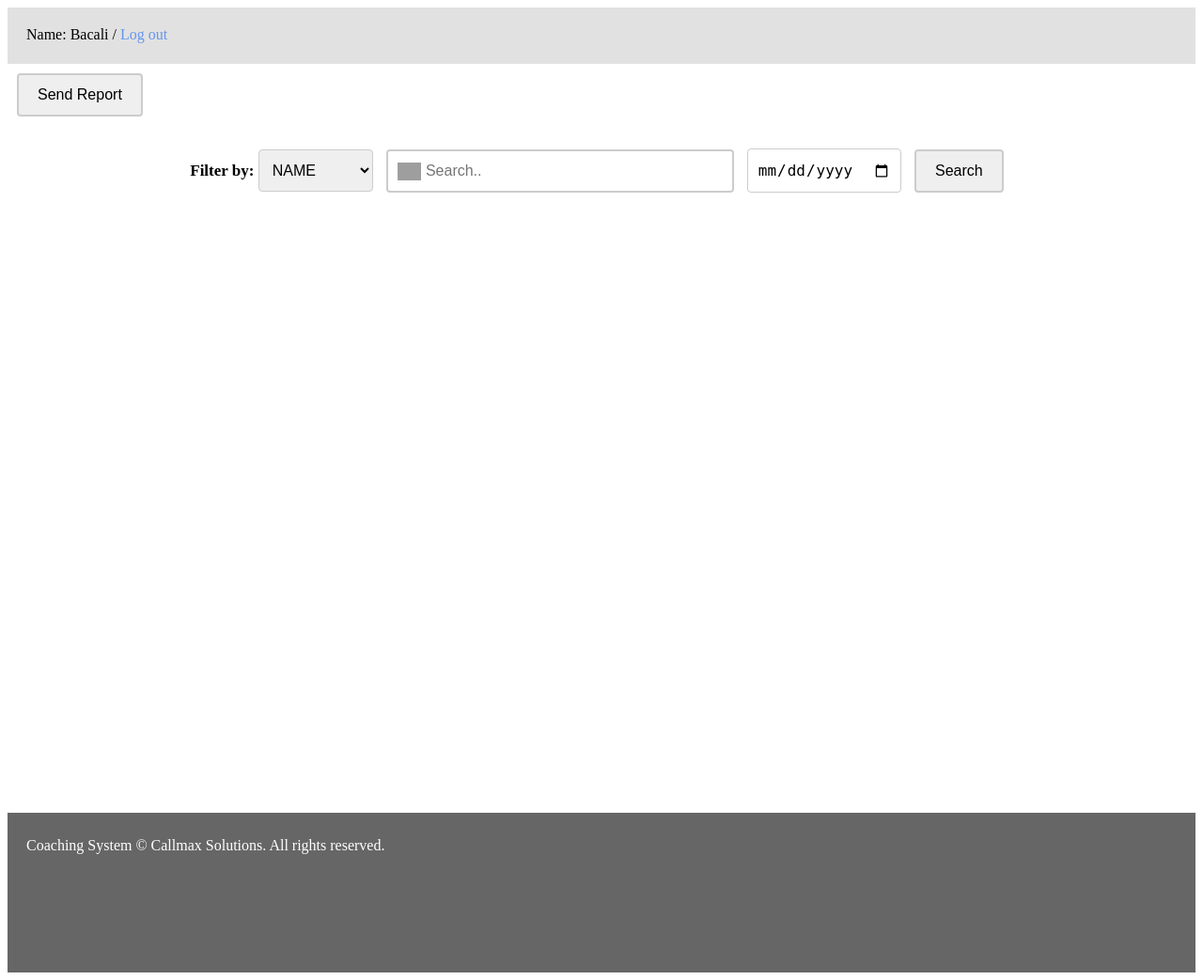
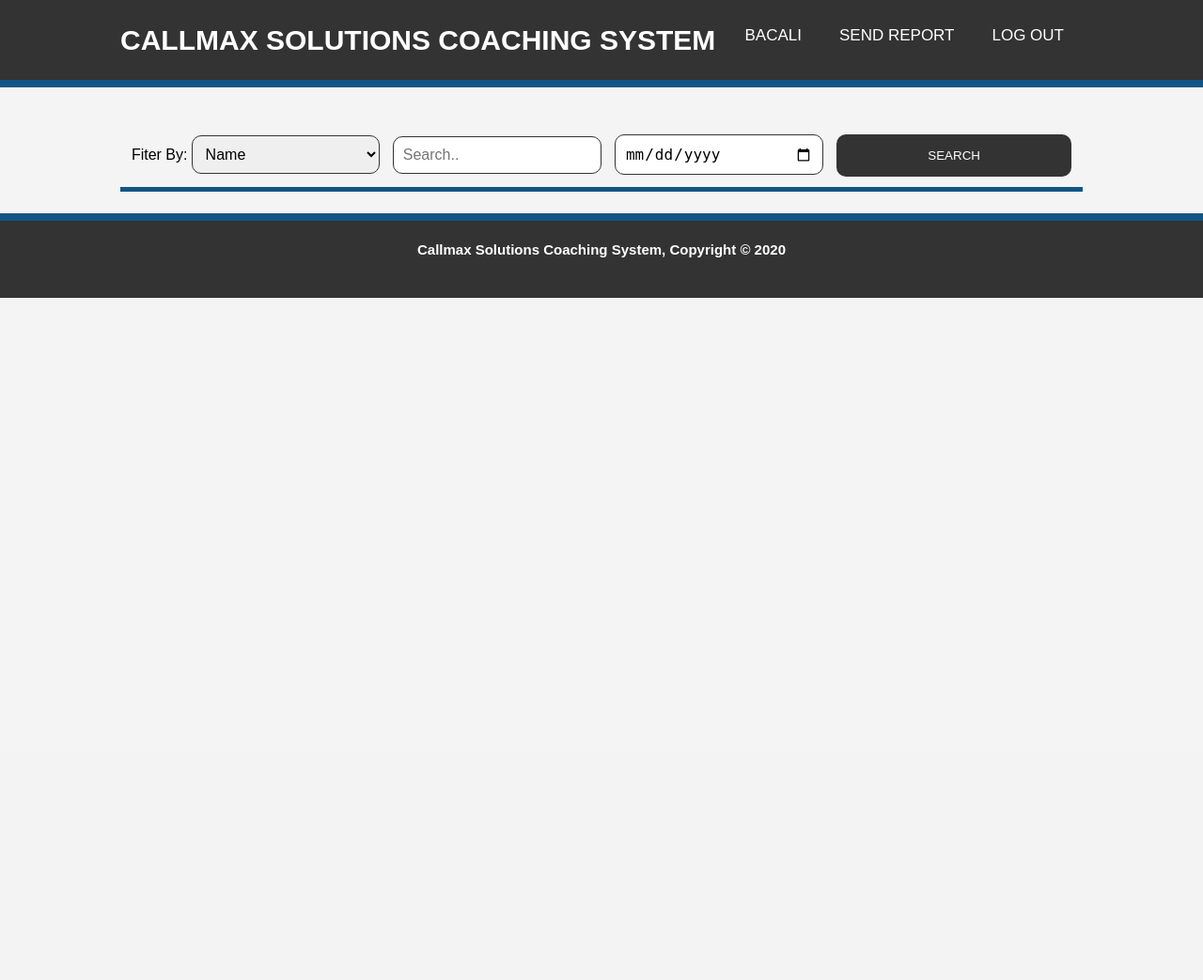
Before and after one commit to lncmchl3/Callmax_Coaching, a PHP site: page /callmaxcoaching/agentSearch/AgentSearch.php in a window 1280 px wide. Shown: the whole page at 94% size. After the commit the page ends 317 px from the top, so only its background shows below. Run offline with PHP 8.4, Linux system fonts and the light colour scheme; a user stored in the database is signed in; data comes from the database, SQL or seed files in the repository; grey boxes are pictures that could not be loaded.

Commit message:
Draft UI for AgentSeach.php

```diff
--- a/QAV/reports.php
+++ b/QAV/reports.php
@@ -18,6 +18,8 @@ Welcome <?php echo $_SESSION['name']." position ".$_SESSION['demerits']; ?>. <a
 
 
 
+
+
 <?php
         }else{
         	header("location:../error/error.php");
--- a/agentSearch/AgentSearch.php
+++ b/agentSearch/AgentSearch.php
@@ -2,8 +2,9 @@
 <!DOCTYPE html>
 <html>
 <head>
-    <title>Coaching System</title>
-    <link href="agentSearchv3.css" rel="stylesheet" type="text/css">
+    <title>Callmax Solutions Coaching System</title>
+    <!-- <link href="agentSearchv3.css" rel="stylesheet" type="text/css"> -->
+    <link rel="stylesheet" type="text/css" href="../css/html-style.css">
 </head>
 <body>
     <?php
@@ -18,38 +19,67 @@
     ?>
 
 <!-- code for content here -->
-<div class="header">Name: <?php echo $_SESSION['name']; ?> / <a class="ab" href='../logout.php?logout'>Log out</a>
+<header>
+    <div class="container">
+
+        <div id="branding">
+
+            <h1>Callmax Solutions Coaching System</h1>
         </div>
+        <nav>
+            <ul>
+              <li><a href='../logout.php?logout'>Log out</a></li>
+              <li><a href='sendReport.php'>Send Report</a></li>
+              <li><a href="#"><?php echo $_SESSION['name']; ?> </a></li>
+            </ul>
+        </nav>
+    </div>
+</header>
+
+
+
 <!-- Welcome <?php echo $_SESSION['name']." position ".$_SESSION['demerits']; ?>. <a href="logout.php?logout">Logout</a> -->
 
-<button onclick="window.location='sendReport.php'">Send Report</button>
-            <div class="topnav">
-                <div class="topnav-centered">
-                    <form name="searchForm" method="post" autocomplete="off" class="active">
-                    <b>Filter by:</b>
+
+
+
+            <div class="container">
+              <div class="search-formbox">
+                    <form class="searchForm" name="searchForm" method="post" autocomplete="off" class="active">
+
+
+                      <label>Fiter By:</label>
                       <select name="item">
-                        <option value="agent">NAME</option>
-                        <option value="account">ACCOUNT</option>
-                        <option value="status">STATUS</option>
+                          <option value="agent">Name</option>
+                          <option value="account">Account</option>
+                          <option value="status">Status</option>
                       </select>
+
                       <input type="text" name="search" placeholder="Search.." >
                       <input type="date" name="date">
-                    <button type="submit" name="searchForm">Search</button>
+                      <button class="button" type="submit" name="searchForm">Search</button>
                 </form>
+
                 </div>
+                <!-- end of search-formbox -->
+
             </div>
-            <div class="main-content">
-<center>
+            <!-- end of container -->
+
+
+            <!-- start of table -->
+            <div class="container">
+              <div>
+
               <?php include('search.php'); ?>
-
               <?php
               if ($choices == null) {
               ?>
               <br/>
               <?php
-                    } else {
+              }
+              else {
               ?>
-
               <?php
               include('../connection.php');
 
@@ -104,8 +134,12 @@
                                       }
                                   ?>
                               <?php } ?>
-</center>
+
               </div>
+
+            </div>
+
+
 <?php
         }else{
             header("location:error/error.php");
@@ -114,9 +148,10 @@
         header("location:index.php?e=Please Log in");
     }
 ?>
-<br/><br/>
+
 <footer>
-        <p>Coaching System © Callmax Solutions. All rights reserved.</p>
+    <h4>Callmax Solutions Coaching System, Copyright &copy; 2020</h4>
 </footer>
+
 </body>
 </html>
--- a/css/html-style.css
+++ b/css/html-style.css
@@ -222,6 +222,44 @@ select:invalid {
 
 
 
+.search-formbox{
+  /* min-height: calc(99.2vh - 85.19px - 89.88px); */
+  margin-top: 50px;
+  width:100%;
+  display: flex;
+  justify-content: center;
+  align-items: center;
+  text-align: start;
+  border-bottom: #115584 solid 5px;
+  padding-bottom: 5px;
+}
+.searchForm select, .searchForm input[type="date"], .searchForm input[type="text"]{
+
+  padding-right: 15px;
+  margin-right: 10px;
+}
+
+.searchForm input[type="date"], .searchForm input[type="text"], .searchForm select{
+  width: 200px;
+  padding: 10px 10px 10px 10px;
+  border-radius: 10px;
+  border: #333 solid 1px;
+  margin-bottom: 8px;
+  font-size:16px;
+}
+.searchForm label{
+  font-size:16px;
+}
+.searchForm button{
+  padding: 15px 10px 15px 10px;
+}
+
+
+
+
+
+
+
 /* footer */
 footer{
   padding-bottom: 20px;
--- a/index.php
+++ b/index.php
@@ -74,11 +74,11 @@
 
 
 
-<!-- <div class="foot-margin"> -->
+
     <footer>
         <h4>Callmax Solutions Coaching System, Copyright &copy; 2020</h4>
     </footer>
-<!-- </div> -->
+
 
         <?php
             }else if (@$_SESSION['demerits'] == "TL") {
```
Also changed, not shown: QAN/reports.php (added, +22 -0 lines), login.php (line endings or trailing spaces). Lines whose indentation alone changed are shown as unchanged.
